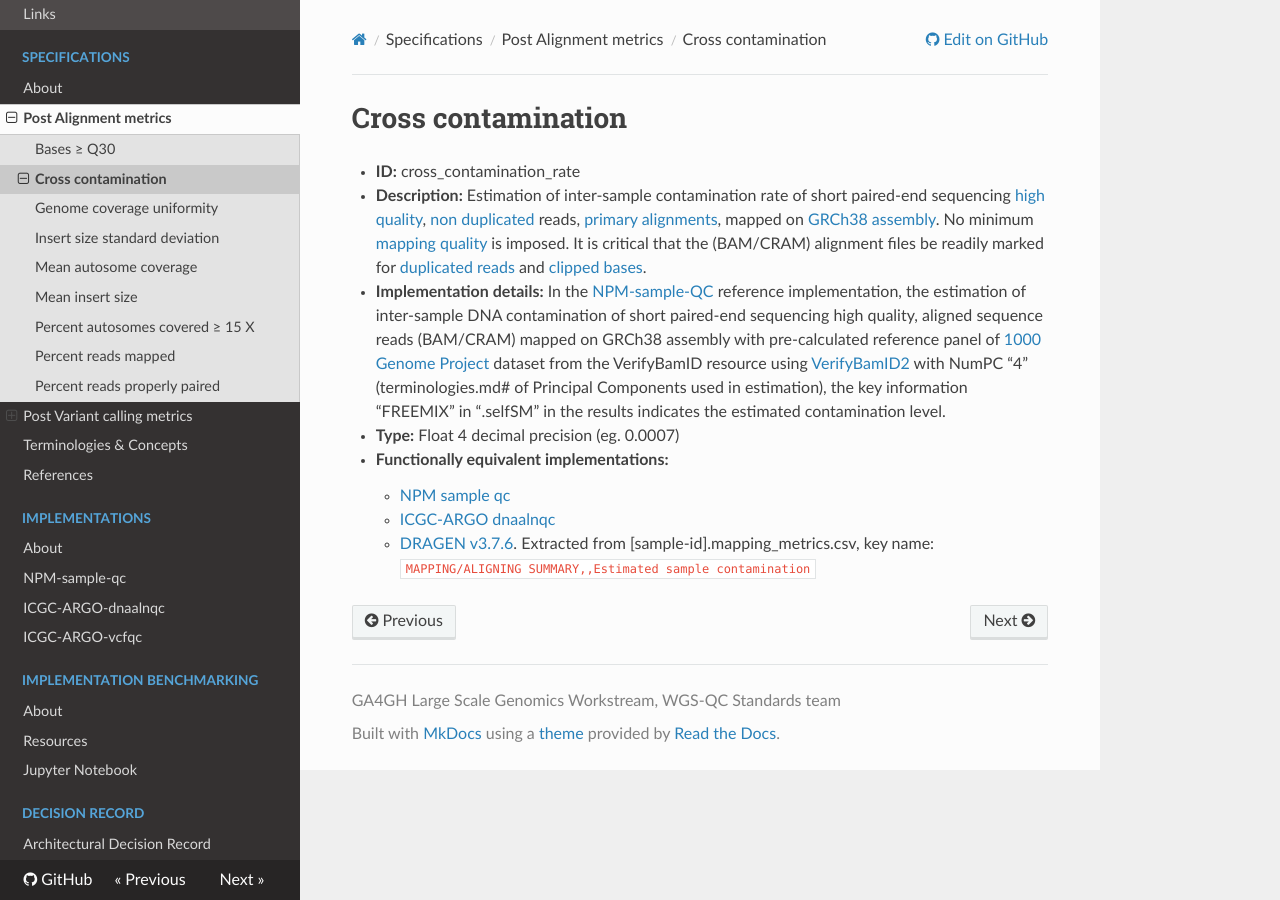
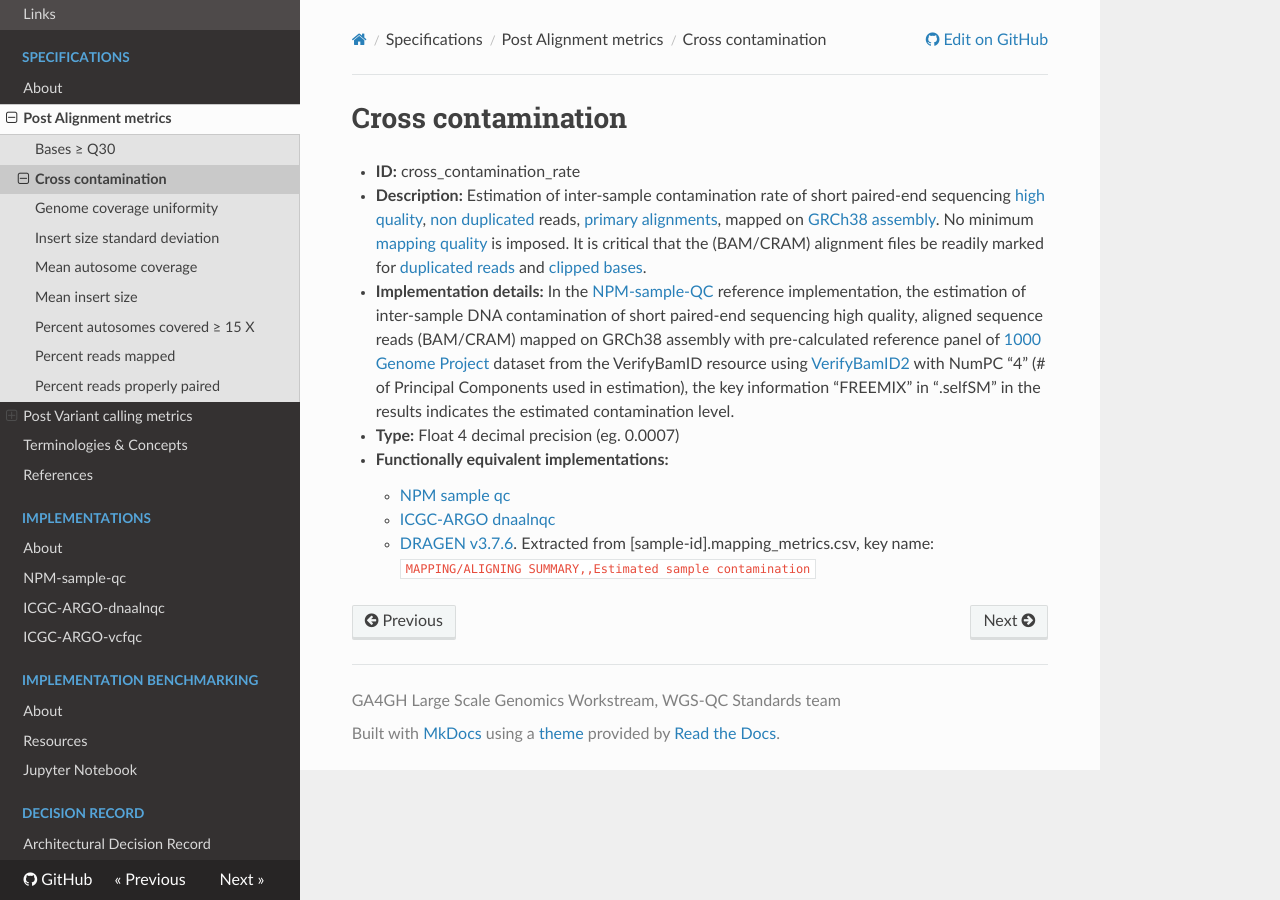
Before and after one commit to ga4gh/quality-control-wgs, an MkDocs documentation site: the page built from docs/metrics_definitions/cross-contamination.md, in a window 1280 px wide. Built offline with MkDocs 1.6.1, drawn with Linux system fonts in a browser that asks for light colours; nearby versions of some CDN libraries.

```diff
--- a/docs/metrics_definitions/cross-contamination.md
+++ b/docs/metrics_definitions/cross-contamination.md
@@ -2,7 +2,7 @@
 
 - **ID:** cross_contamination_rate
 - **Description:** Estimation of inter-sample contamination rate of short paired-end sequencing [high quality](terminologies.md#high-quality-reads), [non duplicated](terminologies.md#duplicated-reads) reads, [primary alignments](terminologies.md#primary-alignments), mapped on [GRCh38 assembly](terminologies.md#grch38-assembly). No minimum [mapping quality](terminologies.md#mapping-quality) is imposed. It is critical that the (BAM/CRAM) alignment files be readily marked for [duplicated reads](terminologies.md#duplicated-reads) and [clipped bases](terminologies.md#clipped-bases).
-- **Implementation details:** In the [NPM-sample-QC](References.md#npm-sample-qc) reference implementation, the estimation of inter-sample DNA contamination of short paired-end sequencing high quality, aligned sequence reads (BAM/CRAM) mapped on GRCh38 assembly with pre-calculated reference panel of [1000 Genome Project](References.md#verifybamid-reference-panel) dataset from the VerifyBamID resource using [VerifyBamID2](References.md#verifybamid2) with NumPC “4” (terminologies.md# of Principal Components used in estimation), the key information “FREEMIX” in “.selfSM” in the results indicates the estimated contamination level.
+- **Implementation details:** In the [NPM-sample-QC](References.md#npm-sample-qc) reference implementation, the estimation of inter-sample DNA contamination of short paired-end sequencing high quality, aligned sequence reads (BAM/CRAM) mapped on GRCh38 assembly with pre-calculated reference panel of [1000 Genome Project](References.md#verifybamid-reference-panel) dataset from the VerifyBamID resource using [VerifyBamID2](References.md#verifybamid2) with NumPC “4” (# of Principal Components used in estimation), the key information “FREEMIX” in “.selfSM” in the results indicates the estimated contamination level.
 - **Type:** Float 4 decimal precision (eg. 0.0007)
 - **Functionally equivalent implementations:**
     - [NPM sample qc](References.md#npm-sample-qc)
```
